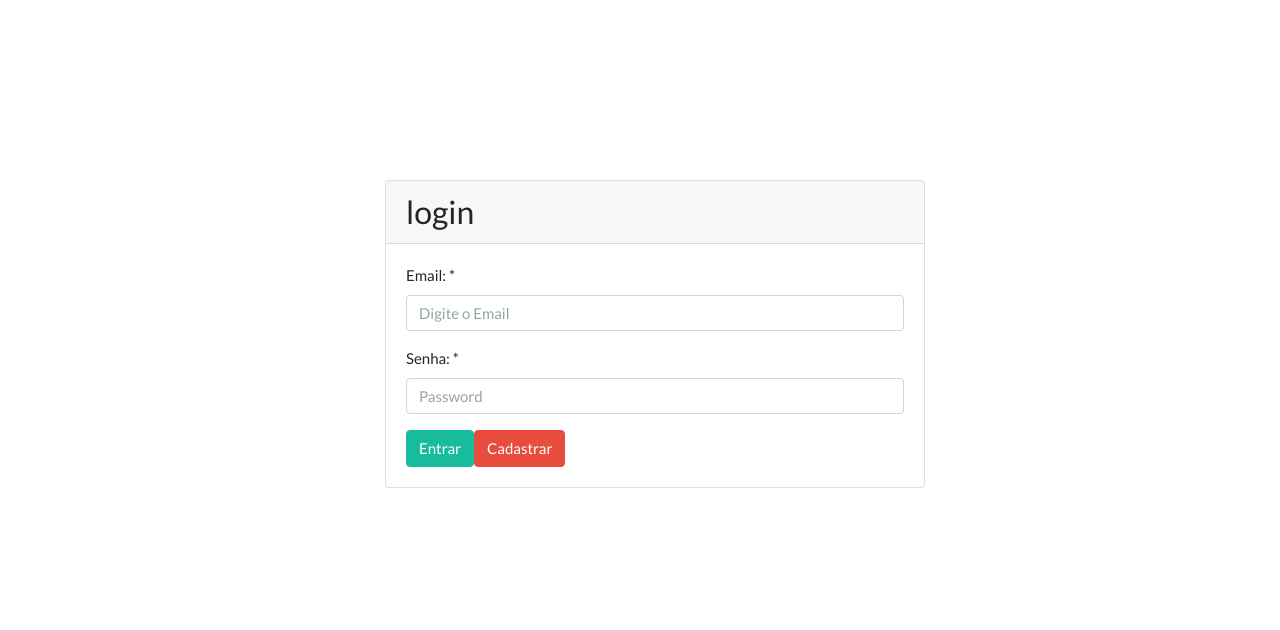
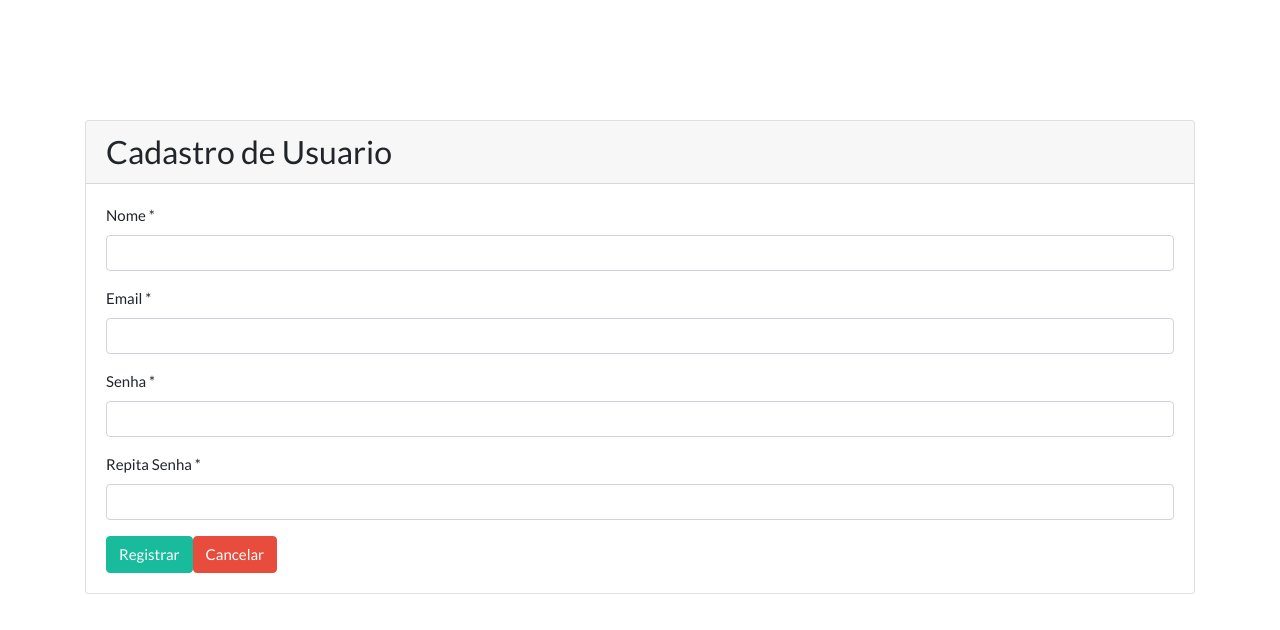
Before and after one commit to LucasLeonardi/Financas-app, a React (Create React App) app: page /#/cadastro in a window 1280 px wide. Shown: the top 630 px of the page. Built offline with nearby package versions, Linux system fonts and the light colour scheme.

Commit message:
Implementação da pagina de registro e rotas

```diff
--- a/package.json
+++ b/package.json
@@ -9,6 +9,7 @@
     "bootswatch": "^4.6.0",
     "react": "^17.0.1",
     "react-dom": "^17.0.1",
+    "react-router-dom": "^5.2.0",
     "react-scripts": "4.0.2",
     "web-vitals": "^1.0.1"
   },
--- /dev/null
+++ b/src/Views/cadastro.js
@@ -0,0 +1,73 @@
+import React from 'react'
+import Card from '../Components/card'
+import FormGroup from '../Components/forme-group'
+
+class Cadastro extends React.Component{
+
+    state = {
+        nome : '',
+        email : '',
+        senha : '',
+        repetirSenha : ''
+    }
+
+    cadastrar = () => {
+        console.log(this.state)
+    }
+
+
+    render(){
+        return(
+            <div className="container">
+                <Card title="Cadastro de Usuario">
+                    <div class="row">
+                        <div class="col-lg-12">
+                            <div class="bs-component">
+                                <FormGroup label="Nome *" htmlFor="inputName">
+                                    <input  type="text"
+                                            id="inputName"
+                                            name="nome"
+                                            className="form-control"
+                                            onChange={e => this.setState({nome : e.target.value})}/>
+                                </FormGroup>
+
+                                <FormGroup label="Email *" htmlFor="inputEmail">
+                                    <input  type="email"
+                                            id="inputEmail"
+                                            name="email"
+                                            className="form-control"
+                                            onChange={e => this.setState({email : e.target.value})}/>
+                                </FormGroup>
+
+                                <FormGroup label="Senha *" htmlFor="inputSenha">
+                                    <input  type="password"
+                                            className="form-control"
+                                            id="inputSenha"
+                                            onChange={e => this.setState({senha : e.target.value})}/>
+                                </FormGroup>
+
+                                <FormGroup label="Repita Senha *" htmlFor="inputRepetirSenha">
+                                    <input  type="password"
+                                            className="form-control"
+                                            id="inputRepetirSenha"
+                                            onChange={e => this.setState({repetirSenha : e.target.value})}/>
+                                </FormGroup>
+
+                                <button onClick={this.cadastrar} type="button" className="btn btn-success">
+                                    Registrar
+                                </button>
+
+                                <button type="button" className="btn btn-danger">
+                                    Cancelar
+                                </button>
+
+                            </div>
+                        </div>
+                    </div>
+                </Card>
+            </div>
+        )
+    }
+}
+
+export default Cadastro
--- a/src/index.js
+++ b/src/index.js
@@ -1,6 +1,6 @@
 import React from 'react';
 import ReactDOM from 'react-dom';
-import App from './App';
+import App from './main/App';
 ReactDOM.render(
   <React.StrictMode>
     <App />
--- a/src/App.js
+++ b/src/main/App.js
@@ -1,16 +1,16 @@
 import React from 'react';
 
-import Login from './Views/login';
-
+import Login from '../Views/login';
 import 'bootswatch/dist/flatly/bootstrap.css';
-
-import './custom.css';
+import '../custom.css';
+import Cadastro from '../Views/cadastro';
+import Rotas from './rotas';
 
 class App extends React.Component {
   render(){
     return(
       <div>
-        <Login />
+        <Rotas />
       </div>
     )
   }
--- /dev/null
+++ b/src/main/rotas.js
@@ -0,0 +1,18 @@
+import React from 'react'
+
+import { Route, Switch, HashRouter } from 'react-router-dom'
+import Cadastro from '../Views/cadastro'
+import Login from '../Views/login'
+
+function Rotas(){
+    return(
+        <HashRouter>
+            <Switch>
+                <Route path="/login" component={Login}/>
+                <Route path="/cadastro" component={Cadastro}/>
+            </Switch>
+        </HashRouter>
+    )
+}
+
+export default Rotas
```
Also changed, not shown: 1 other file (tests, documents, lock files or other folders).
